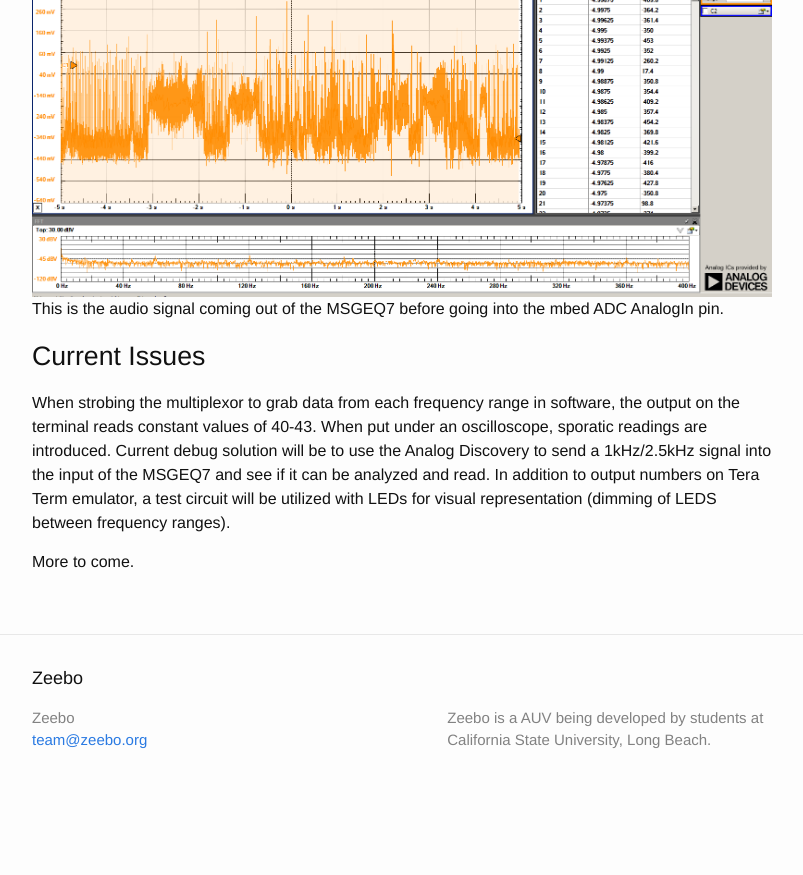
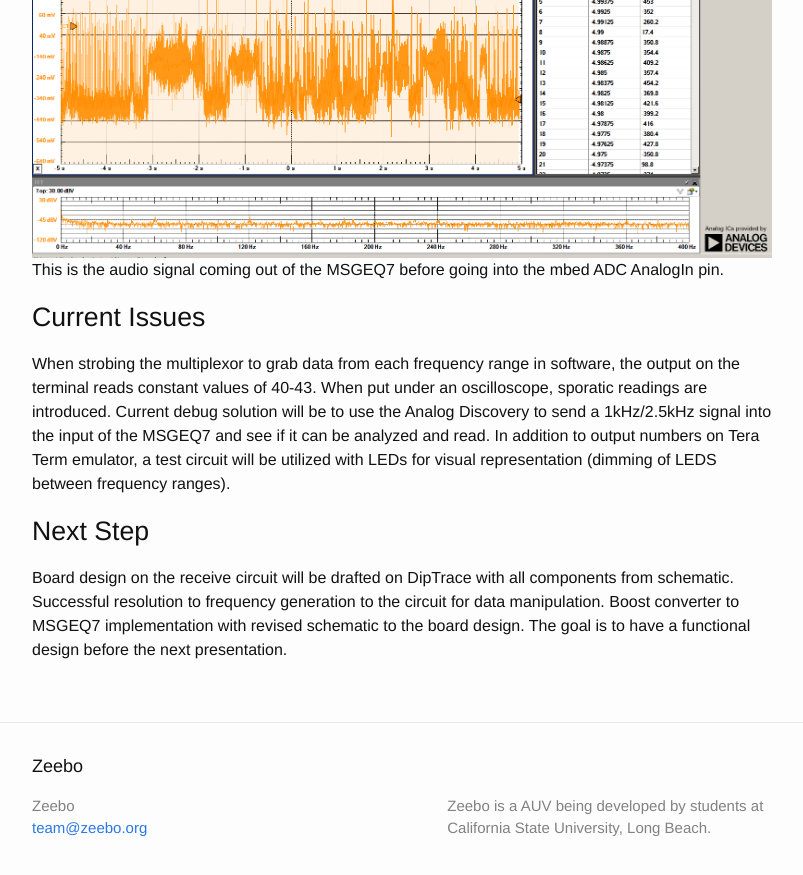
Before and after one commit to vartan/Xeebo, a Jekyll site: the page built from _posts/2015-03-27-weekly-report-10.md, in a window 1280 px wide and 900 px high, scrolled down 6296 px. Shown: the top 875 px of the window, without its empty margins (238-1041 px from the left). Built offline with Jekyll 4.4.1, drawn with Linux system fonts in a browser that asks for light colours; comment, search, counter and statistics services are not loaded; before the commit the page ends 7108 px from its top, so only the background shows below that.

Commit message:
weekly report 10 steven updated

```diff
--- a/_posts/2015-03-27-weekly-report-10.md
+++ b/_posts/2015-03-27-weekly-report-10.md
@@ -74,4 +72,8 @@ This is the audio signal coming out of the MSGEQ7 before going into the mbed ADC
 When strobing the multiplexor to grab data from each frequency range in software, the output on the terminal reads constant values of 40-43.  When put under an oscilloscope, sporatic readings are introduced.
 Current debug solution will be to use the Analog Discovery to send a 1kHz/2.5kHz signal into the input of the MSGEQ7 and see if it can be analyzed and read.  In addition to output numbers on Tera Term emulator, a test circuit will be utilized with LEDs for visual representation (dimming of LEDS between frequency ranges).
 
-More to come.
+##Next Step
+Board design on the receive circuit will be drafted on DipTrace with all components from schematic.
+Successful resolution to frequency generation to the circuit for data manipulation.
+Boost converter to MSGEQ7 implementation with revised schematic to the board design.
+The goal is to have a functional design before the next presentation.
```
Also changed, not shown: other parts of _posts/2015-03-27-weekly-report-10.md (+0 -2 lines).
